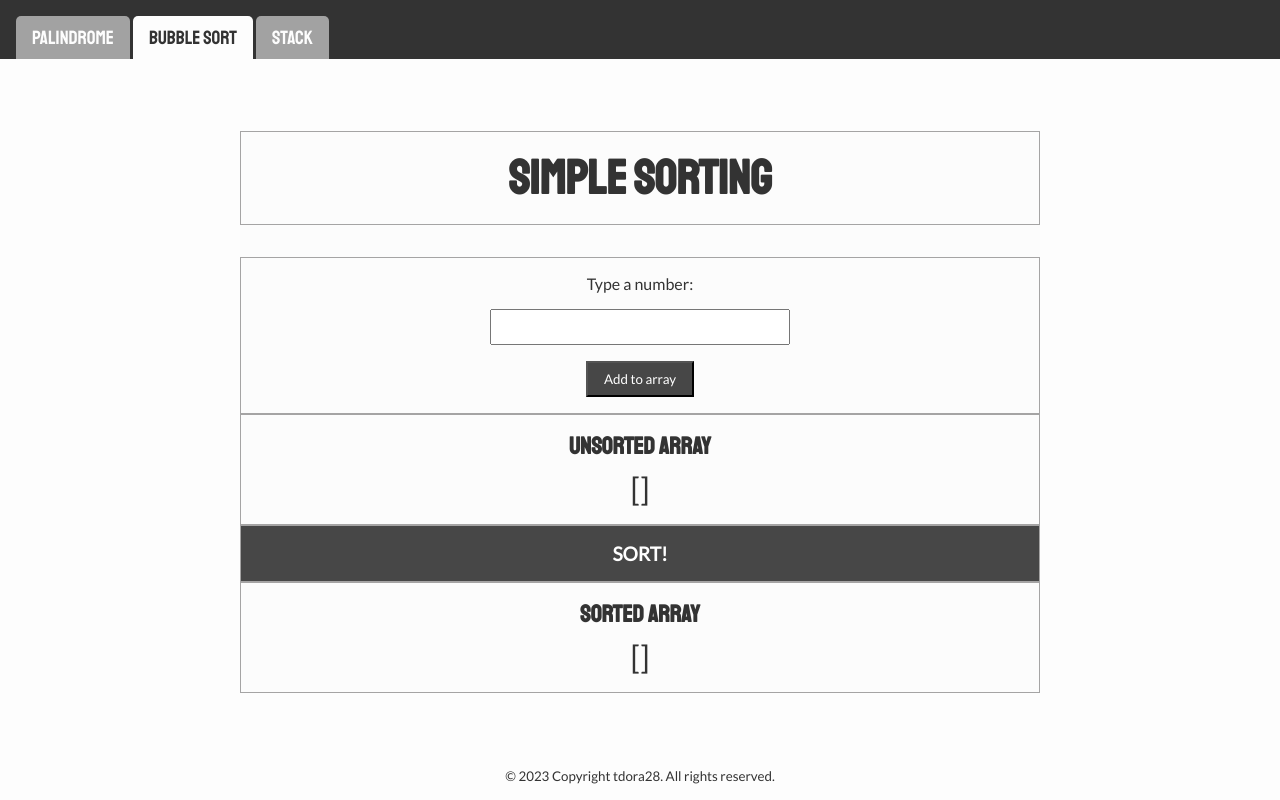
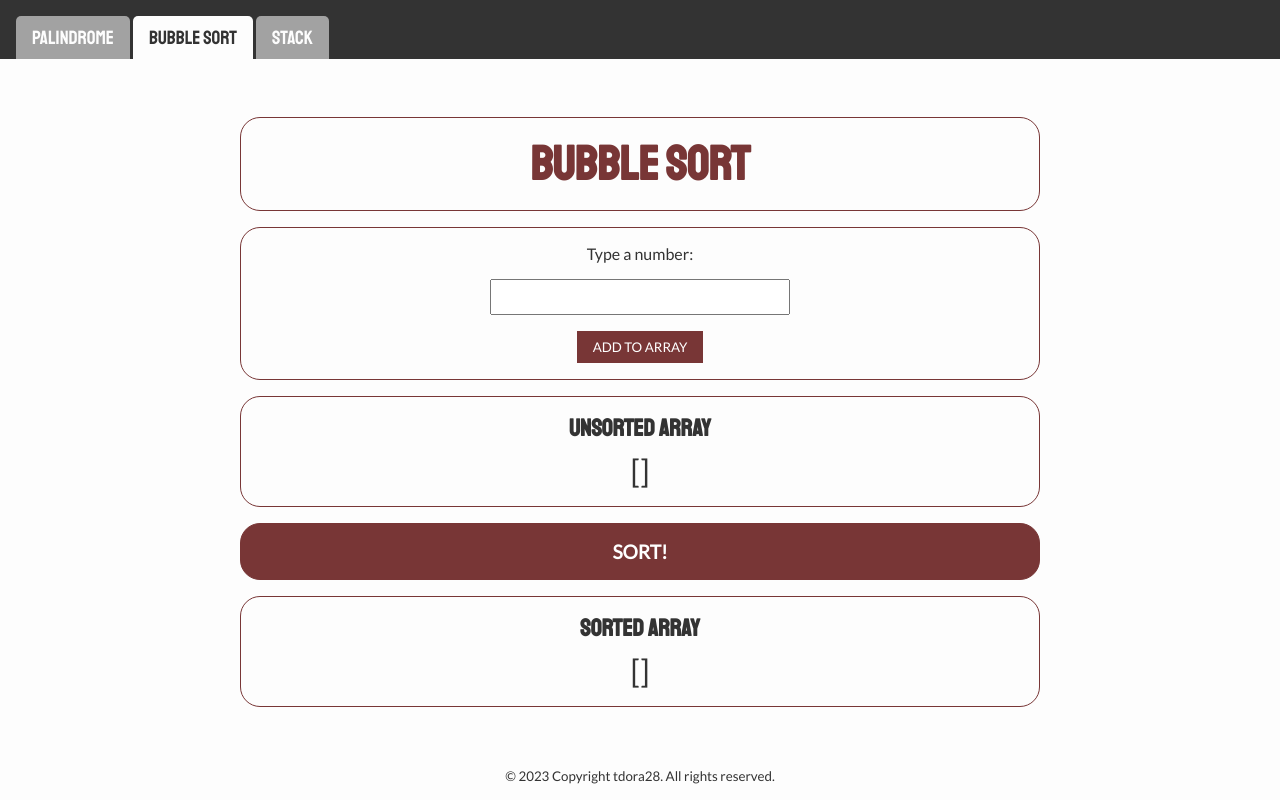
Before and after one commit to tdora28/datastructures, a React (Vite) app: page / in a window 1280 px wide. Both pictures are taken after a click on the button "Bubble Sort". Built offline with nearby package versions, Linux system fonts and the light colour scheme.

Commit message:
Fix BubbleSort styles

```diff
--- a/src/apps/BubbleSort.jsx
+++ b/src/apps/BubbleSort.jsx
@@ -48,7 +48,7 @@ function BubbleSort() {
 
   return (
     <main className="bubble-main">
-      <h1 className="bubble-title">Simple Sorting</h1>
+      <h1 className="bubble-title">Bubble Sort</h1>
       <form className="bubble-form">
         <label htmlFor="arrayElement">Type a number:</label>
         <input type="number" id="arrayItem" value={itemInput} onChange={changeValue} onSubmit={addToArr} />
--- a/src/index.css
+++ b/src/index.css
@@ -119,24 +119,24 @@ nav ul li button.active:hover {
 
 /* BUBBLE SORT */
 .bubble-main {
+  display: flex;
+  flex-direction: column;
+  gap: 1rem;
   width: 95%;
   max-width: 800px;
-  background: #fcfcfc;
 }
-
 .bubble-main > * {
   width: 100%;
   padding: 1rem 2rem;
-  border: 1px solid #a5a4a4;
+  border: 1px solid #783636;
+  border-radius: 20px;
 }
-
 .bubble-title {
-  margin-bottom: 2rem;
   font-size: 3rem;
+  color: #783636;
   text-align: center;
   text-transform: uppercase;
 }
-
 .bubble-form {
   display: flex;
   flex-direction: column;
@@ -150,10 +150,11 @@ nav ul li button.active:hover {
 }
 .bubble-form button {
   padding: 0.5rem 1rem;
-  background: #474747;
+  border: none;
+  background: #783636;
   color: #fff;
+  text-transform: uppercase;
 }
-
 .bubble-array-box {
   text-align: center;
 }
@@ -165,14 +166,12 @@ nav ul li button.active:hover {
 .bubble-array-box p {
   font-size: 2rem;
 }
-
 .bubble-btn-long {
   font-size: 1.2rem;
   font-weight: 600;
-  background: #474747;
+  background: #783636;
   color: #fff;
 }
-
 .bubble-form button:hover,
 .bubble-btn-long:hover {
   box-shadow: inset 0 0 0 1500px rgba(255, 255, 255, 0.2);
```
